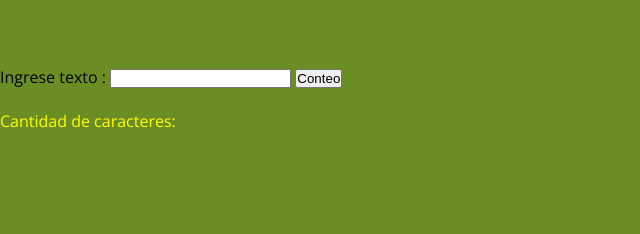
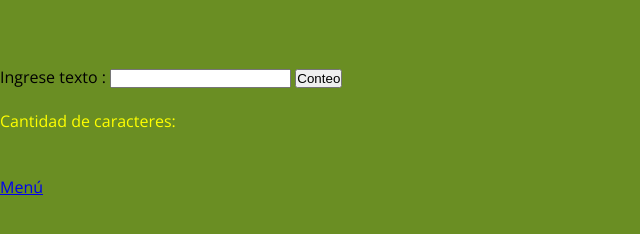
Before and after one commit to marcguzman/proyecto1dw, a plain HTML site: page conteo.html in a window 1280 px wide. Shown: the full height of the page, 0-640 px from the left. Drawn offline with nearby package versions, Linux system fonts and the light colour scheme.

Commit message:
Pagina de conteo con modificacion

```diff
--- a/conteo.html
+++ b/conteo.html
@@ -38,5 +38,9 @@
 </font>
 
 
+<br>
+<br>
+<br>
+<label>  <a href ="index.html">Menú</label>
 </body>
 </html>
```
